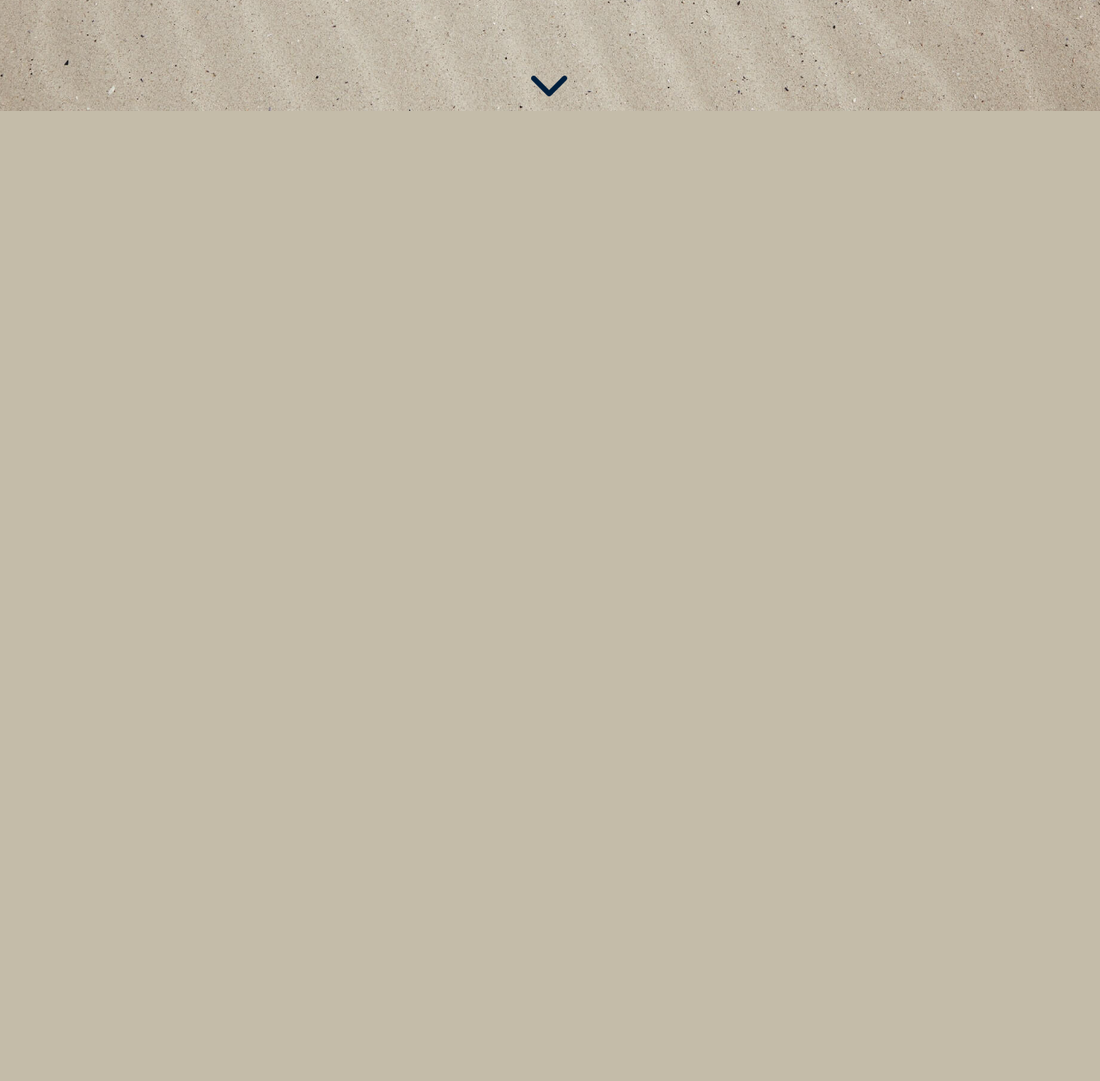
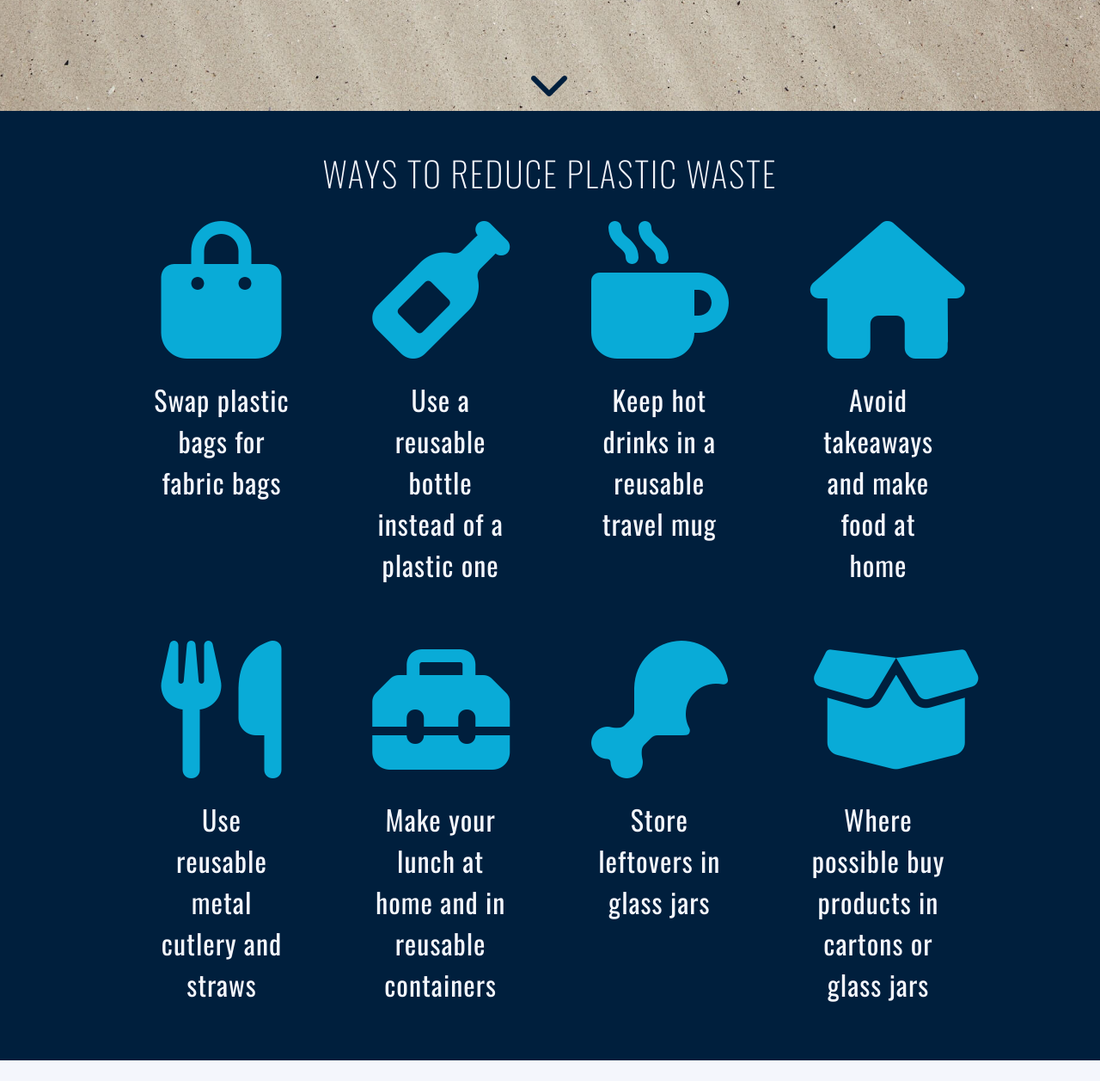
Before and after one commit to josswe26/noplast, a Django app: template home/templates/home/index.html in a window 1280 px wide. Shown: the part 762-2019 px from the top of the page at 86% size. Before the commit the page ends 891 px from the top, so only its background shows below. Run offline with Django 3.2, Linux system fonts and the light colour scheme; the template is opened without the code that fills it, so the values that code supplies are empty; parts of the project's set-up code (start-up, migrations or seed data) failed here and were passed over; some libraries are stand-ins or nearby versions.

Commit message:
Add guide section to homepage

```diff
--- a/home/static/home/css/home.css
+++ b/home/static/home/css/home.css
@@ -1,15 +1,35 @@
 /* Categories section */
-.categories-section {
+#categories-section {
     background: url("/media/categories-bg.jpg") no-repeat center center fixed;
     background-size: cover;
     min-height: 100vh;
 }
 
-.categories-section img {
+#categories-section img {
     width: 450px; /* Avoid some images becoming to wide */
 }
 
-.categories-section i {
+#categories-section i {
     font-size: 3rem;
     color: #001f3d;
 }
+
+/*Guide section */
+
+#guide-section {
+    background-color: #001f3d;
+    color: #f4f6fc;
+}
+
+.guide-item-container {
+    text-align: center;
+}
+
+.guide-item-container i {
+    font-size: 10rem;
+    color: #09abd7;
+}
+
+.guide-item-container p {
+    font-size: 2rem;
+}
--- a/home/templates/home/index.html
+++ b/home/templates/home/index.html
@@ -2,13 +2,13 @@
 {% load static %}
 
 {% block extra_css %}
-    <link rel="stylesheet" href="{% static 'home/css/home.css' %}">
+<link rel="stylesheet" href="{% static 'home/css/home.css' %}">
 {% endblock %}
 
 {% block content %}
 
     <!-- Categories section -->
-    <section class="categories-section m-0 d-flex align-items-center">
+    <section id="categories-section" class="align-items-center d-flex m-0">
         <div class="col-10 offset-1 my-2 text-uppercase">
             <div class="row mb-4">
                 <h1 class="logo-text ps-5">Our Products</h1>
@@ -17,43 +17,103 @@
                 <div class="col-md-6 col-lg-4 px-5 mb-5">
                     <a href="#" class="text-decoration-none hvr-shrink">
                         <img class="img-fluid rounded-top" src="{{ MEDIA_URL }}household.jpeg" alt="Wellbeing image">
-                        <h4 class="bg-light-blue text-white logo-text rounded-bottom py-1">Household</h4>
+                        <h4 class="bg--light-blue c--white logo-text rounded-bottom py-1">Household</h4>
                     </a>
                 </div>
                 <div class="col-md-6 col-lg-4 px-5 mb-5">
                     <a href="#" class="text-decoration-none hvr-shrink">
                         <img class="img-fluid rounded-top" src="{{ MEDIA_URL }}kitchen.jpeg" alt="Wellbeing image">
-                        <h4 class="bg-light-blue text-white logo-text rounded-bottom py-1">Kitchen</h4>
+                        <h4 class="bg--light-blue c--white logo-text rounded-bottom py-1">Kitchen</h4>
                     </a>
                 </div>
                 <div class="col-md-6 col-lg-4 px-5 mb-5">
                     <a href="#" class="text-decoration-none hvr-shrink">
                         <img class="img-fluid rounded-top" src="{{ MEDIA_URL }}storage.jpg" alt="Wellbeing image">
-                        <h4 class="bg-light-blue text-white logo-text rounded-bottom py-1">Storage</h4>
+                        <h4 class="bg--light-blue c--white logo-text rounded-bottom py-1">Storage</h4>
                     </a>
                 </div>
                 <div class="col-md-6 col-lg-4 px-5 mb-5">
                     <a href="#" class="text-decoration-none hvr-shrink">
                         <img class="img-fluid rounded-top" src="{{ MEDIA_URL }}wellbeing.jpg" alt="Wellbeing image">
-                        <h4 class="bg-light-blue text-white logo-text rounded-bottom py-1">Wellbeing</h4>
+                        <h4 class="bg--light-blue c--white logo-text rounded-bottom py-1">Wellbeing</h4>
                     </a>
                 </div>
                 <div class="col-md-6 col-lg-4 px-5 mb-5">
                     <a href="#" class="text-decoration-none hvr-shrink">
                         <img class="img-fluid rounded-top" src="{{ MEDIA_URL }}on-the-go.jpg" alt="Wellbeing image">
-                        <h4 class="bg-light-blue text-white logo-text rounded-bottom py-1">On The Go </h4>
+                        <h4 class="bg--light-blue c--white logo-text rounded-bottom py-1">On The Go </h4>
                     </a>
                 </div>
                 <div class="col-md-6 col-lg-4 px-5 mb-5">
                     <a href="#" class="text-decoration-none hvr-shrink">
                         <img class="img-fluid rounded-top" src="{{ MEDIA_URL }}kids-and-baby.jpeg" alt="Wellness image">
-                        <h4 class="bg-light-blue text-white logo-text rounded-bottom py-1">Kids &amp; Baby</h4>
+                        <h4 class="bg--light-blue c--white logo-text rounded-bottom py-1">Kids &amp; Baby</h4>
                     </a>
                 </div>
             </div>
             <div class="row text-center">
                 <div class="col">
-                    <a href="#" class="text-decoration-none hvr-sink mt-4"><i class="fas fa-chevron-down"></i></a>
+                    <a href="#guide-section" class="text-decoration-none hvr-sink mt-4"><i class="fas fa-chevron-down"></i></a>
+                </div>
+            </div>
+        </div>
+    </section>
+
+    <!-- Guide section -->
+    <section id="guide-section" class=" m-0">
+        <div class="col-10 offset-1">
+            <div class="row pt-5">
+                <h1 class="logo-text text-center text-uppercase">Ways to reduce plastic waste</h1>
+            </div>
+            <div class="row m-4">
+                <div class="col-md-6 col-lg-3 px-5 mb-5">
+                    <div class="guide-item-container">
+                        <i class="fas fa-shopping-bag"></i>
+                        <p class="mt-4">Swap plastic bags for fabric bags</p>
+                    </div>
+                </div>
+                <div class="col-md-6 col-lg-3 px-5 mb-5">
+                    <div class="guide-item-container">
+                        <i class="fas fa-wine-bottle"></i>
+                        <p class="mt-4">Use a reusable bottle instead of a plastic one</p>
+                    </div>
+                </div>
+                <div class="col-md-6 col-lg-3 px-5 mb-5">
+                    <div class="guide-item-container">
+                        <i class="fas fa-mug-hot"></i>
+                        <p class="mt-4">Keep hot drinks in a reusable travel mug</p>
+                    </div>
+
+                </div>
+                <div class="col-md-6 col-lg-3 px-5 mb-5">
+                    <div class="guide-item-container">
+                        <i class="fas fa-home"></i>
+                        <p class="guide-text mt-4">Avoid takeaways and make food at home</p>
+                    </div>
+                </div>
+                <div class="col-md-6 col-lg-3 px-5 mb-5">
+                    <div class="guide-item-container">
+                        <i class="fas fa-utensils"></i>
+                        <p class="mt-4">Use reusable metal cutlery and straws</p>
+                    </div>
+                </div>
+                <div class="col-md-6 col-lg-3 px-5 mb-5">
+                    <div class="guide-item-container">
+                        <i class="fas fa-toolbox"></i>
+                        <p class="mt-4">Make your lunch at home and in reusable containers</p>
+                    </div>
+                </div>
+                <div class="col-md-6 col-lg-3 px-5 mb-5">
+                    <div class="guide-item-container">
+                        <i class="fas fa-drumstick-bite"></i>
+                        <p class="mt-4">Store leftovers in glass jars</p>
+                    </div>
+                </div>
+                <div class="col-md-6 col-lg-3 px-5 mb-5">
+                    <div class="guide-item-container">
+                        <i class="fas fa-box-open"></i>
+                        <p class="mt-4">Where possible buy products in cartons or glass jars</p>
+                    </div>
                 </div>
             </div>
         </div>
--- a/static/css/base.css
+++ b/static/css/base.css
@@ -21,10 +21,10 @@ body {
 }
 
 /* Colors */
-.text-white {
-    color: #f4f6fc;
+.c--white {
+    color: #f4f6fc !important;
 }
 
-.bg-light-blue {
+.bg--light-blue {
     background-color: #055772;
 }
```
